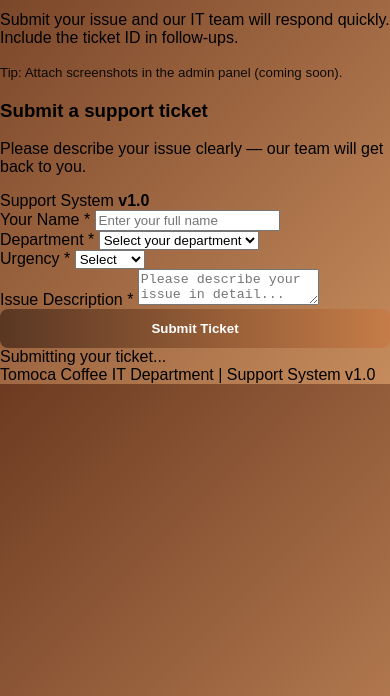
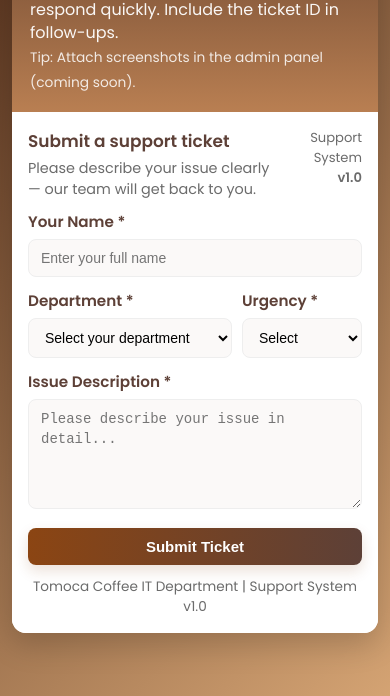
Before and after one commit to beka56777/tomoca, a website: page frontend/index.html in a window 390 px wide. Shown: the part 148-844 px from the top of the page. Drawn offline with Linux system fonts and the light colour scheme.

Commit message:
Revamp frontend styles for layout and design
Refactor styles for improved layout and responsiveness.

```diff
--- a/frontend/style.css
+++ b/frontend/style.css
@@ -1,113 +1,183 @@
-body {
-    margin: 0;
-    font-family: Arial, sans-serif;
-    background: linear-gradient(135deg, #6d3a21, #c58b5c);
+/* style.css - Tomoca frontend */
+
+/* Base */
+:root{
+  --primary:#8B4513;
+  --primary-dark:#5D4037;
+  --accent:#D2691E;
+  --bg-grad: linear-gradient(135deg,#4e2b18,#d4a373);
+  --card:#fff;
+  --muted:#6b6b6b;
+  --success-bg:#e8f5e9;
+  --error-bg:#ffebee;
+  --shadow: 0 12px 30px rgba(0,0,0,0.18);
+  --radius:12px;
 }
 
-/* CONTAINER LAYOUT */
-.page-container {
-    display: flex;
-    padding: 20px;
-    width: 100%;
-    box-sizing: border-box;
+*{box-sizing:border-box;margin:0;padding:0}
+html,body{height:100%}
+body{
+  font-family:"Poppins",system-ui,Arial,sans-serif;
+  min-height:100vh;
+  background:var(--bg-grad);
+  color:#222;
+  -webkit-font-smoothing:antialiased;
+  -moz-osx-font-smoothing:grayscale;
 }
 
-/* LEFT NAV */
-.side-nav {
-    width: 180px;
-    display: flex;
-    flex-direction: column;
-    gap: 12px;
+/* Layout wrapper: nav + main content */
+.page-wrapper{
+  display:flex;
+  justify-content:flex-start;
+  align-items:flex-start;
+  gap:20px;            /* smaller gap between nav and card */
+  padding:36px;
+  width:100%;
+  max-width:1200px;
+  margin:0 auto;
 }
 
-.side-nav a {
-    padding: 12px;
-    background: rgba(0, 0, 0, 0.25);
-    color: white;
-    text-decoration: none;
-    border-radius: 8px;
-    font-size: 15px;
-    font-weight: bold;
-    backdrop-filter: blur(5px);
+/* Sidebar / Navigation */
+.sidebar{
+  width:210px;         /* fixed nav width */
+  flex-shrink:0;
 }
 
-.side-nav a:hover {
-    background: rgba(255, 255, 255, 0.15);
+.nav{
+  display:flex;
+  flex-direction:column;
+  gap:12px;
+  background: rgba(0,0,0,0.06);
+  padding:12px;
+  border-radius:10px;
 }
 
-/* THE MAIN CONTENT (WIDER NOW) */
-.main-content {
-    flex-grow: 1;
-    display: flex;
-    justify-content: center;
+.nav-btn{
+  display:inline-block;
+  text-decoration:none;
+  color:#fff;
+  background: rgba(0,0,0,0.16);
+  padding:10px 14px;
+  border-radius:8px;
+  font-weight:600;
+  text-align:left;
+  transition: all .12s ease;
+  box-shadow: 0 4px 12px rgba(0,0,0,0.08);
 }
 
-/* CARD */
-.ticket-card {
-    display: flex;
-    width: 75%;        /* 🔥 wider */
-    min-width: 780px;  /* keeps the structure correct */
-    background: white;
-    border-radius: 16px;
-    overflow: hidden;
-    box-shadow: 0 4px 12px rgba(0,0,0,0.25);
+.nav-btn:hover{ transform:translateY(-2px); background: rgba(0,0,0,0.24); }
+.nav-btn.admin{ background: rgba(0,0,0,0.12); opacity:0.95 }
+
+/* Main content (wider) */
+.main-content{
+  flex:1;
+  min-width:560px;   /* ensure it takes remaining space and is wider */
+  max-width:920px;
 }
 
-/* LEFT SECTION */
-.left-section {
-    width: 40%;
-    padding: 25px;
-    background: linear-gradient(180deg, #512d14, #b16729);
-    color: white;
+/* Ticket card - left info + right form */
+.ticket-wrapper{
+  display:flex;
+  background:var(--card);
+  border-radius:14px;
+  overflow:hidden;
+  box-shadow:var(--shadow);
+  width:100%;
+  min-width:760px;
 }
 
-.left-section h2 {
-    margin: 0 0 10px;
+/* Info panel */
+.ticket-info{
+  width:40%;
+  padding:26px;
+  background: linear-gradient(180deg,#5d3b29,#b97f52);
+  color:#fff;
+  display:flex;
+  flex-direction:column;
+  justify-content:center;
+  gap:10px;
 }
 
-.left-section span {
-    font-size: 14px;
-    opacity: 0.8;
+.brand-top{ display:flex; gap:12px; align-items:center; }
+.brand-icon{ width:56px; height:56px; border-radius:10px; display:flex; align-items:center; justify-content:center; background:rgba(255,255,255,0.08); font-size:22px; box-shadow: inset 0 -6px 18px rgba(0,0,0,0.18) }
+.brand-name{ font-weight:700; font-size:1.1rem }
+.brand-sub{ font-size:0.86rem; opacity:0.95 }
+
+.brand h2{ margin-top:6px; font-size:1.15rem }
+.brand-desc{ margin-top:6px; line-height:1.4; color:rgba(255,255,255,0.95) }
+.tip{ margin-top:10px; color:rgba(255,255,255,0.85); font-size:0.86rem }
+
+/* Form panel */
+.ticket-form{
+  width:60%;
+  padding:20px 22px;
+  background:var(--card);
+  display:flex;
+  flex-direction:column;
+  justify-content:flex-start;
 }
 
-.tip {
-    margin-top: 20px;
-    opacity: 0.9;
+.form-header{ display:flex; justify-content:space-between; align-items:flex-start; gap:12px; margin-bottom:10px }
+.form-header h3{ margin:0; font-size:1.06rem; color:var(--primary-dark) }
+.form-header .muted{ color:var(--muted); font-size:0.9rem; margin-top:4px }
+.form-header .meta{ font-size:0.82rem; color:var(--muted); text-align:right }
+
+/* Form rows */
+.form-row{ margin-bottom:12px }
+label{ display:block; font-weight:600; color:var(--primary-dark); margin-bottom:6px; font-size:0.95rem }
+input[type="text"], select, textarea{
+  width:100%;
+  padding:10px 12px;
+  border-radius:8px;
+  border:1.5px solid #eee;
+  background:#fbf9f8;
+  font-size:14px;
+  transition: box-shadow .12s ease, border-color .12s ease;
 }
+input:focus, select:focus, textarea:focus{
+  outline:none;
+  border-color:var(--accent);
+  box-shadow:0 6px 14px rgba(167,110,69,0.06);
+  background:#fff;
+}
+textarea{ min-height:110px; resize:vertical; line-height:1.4; }
 
-/* RIGHT SECTION */
-.right-section {
-    width: 60%;
-    padding: 35px;
+/* split columns */
+.split{ display:flex; gap:10px; }
+.split .col{ flex:1 }
+.split .col.small{ width:120px; flex:0 0 120px }
+
+/* button */
+.submit-btn{
+  display:inline-flex; align-items:center; justify-content:center; width:100%;
+  padding:10px 12px; border-radius:8px; background: linear-gradient(90deg,var(--primary),var(--primary-dark));
+  color:#fff; font-weight:700; border:none; cursor:pointer; box-shadow:0 6px 14px rgba(139,69,19,0.16);
+  transition: transform .12s ease, box-shadow .12s ease; font-size:15px;
 }
+.submit-btn:hover{ transform:translateY(-2px) }
+.submit-btn:disabled{ opacity:.85; cursor:not-allowed; transform:none; box-shadow:none }
 
-.right-section input,
-.right-section select,
-.right-section textarea {
-    width: 100%;
-    padding: 10px;
-    border-radius: 8px;
-    border: 1px solid #ccc;
-    margin-bottom: 12px;
+/* loading & response */
+.loading{ display:none; margin-top:12px; text-align:center; align-items:center; gap:10px; flex-direction:column }
+.loading .spinner{ width:34px; height:34px; border-radius:50%; border:4px solid rgba(0,0,0,0.06); border-top-color:var(--primary); animation:spin 1s linear infinite }
+@keyframes spin{ to { transform:rotate(360deg) } }
+
+.response-message{ display:none; margin-top:12px; padding:10px; border-radius:8px; font-weight:700; text-align:center }
+.response-message.success{ background:var(--success-bg); color:#166a16; border:1px solid #c9e6c9 }
+.response-message.error{ background:var(--error-bg); color:#9a2b2b; border:1px solid #f5c6c6 }
+
+.footer-note{ margin-top:12px; font-size:0.85rem; color:var(--muted); text-align:center }
+
+/* Responsive */
+@media (max-width:1050px){
+  .ticket-wrapper{ min-width:0; flex-direction:column }
+  .ticket-info{ width:100%; padding:18px }
+  .ticket-form{ width:100%; padding:16px }
+  .page-wrapper{ padding:18px; gap:14px }
+  .sidebar{ width:190px }
 }
-
-.submit-btn {
-    width: 100%;
-    padding: 12px;
-    background: linear-gradient(90deg, #5a3722, #c57c48);
-    border: none;
-    border-radius: 8px;
-    color: white;
-    font-weight: bold;
-    cursor: pointer;
+@media (max-width:720px){
+  .sidebar{ display:none } /* hide nav on very small screens */
+  .page-wrapper{ padding:12px }
+  .main-content{ min-width:0 }
 }
-
-.submit-btn:hover {
-    opacity: 0.9;
-}
-
-.version {
-    margin-top: 10px;
-    font-size: 13px;
-    color: #666;
-}
```
